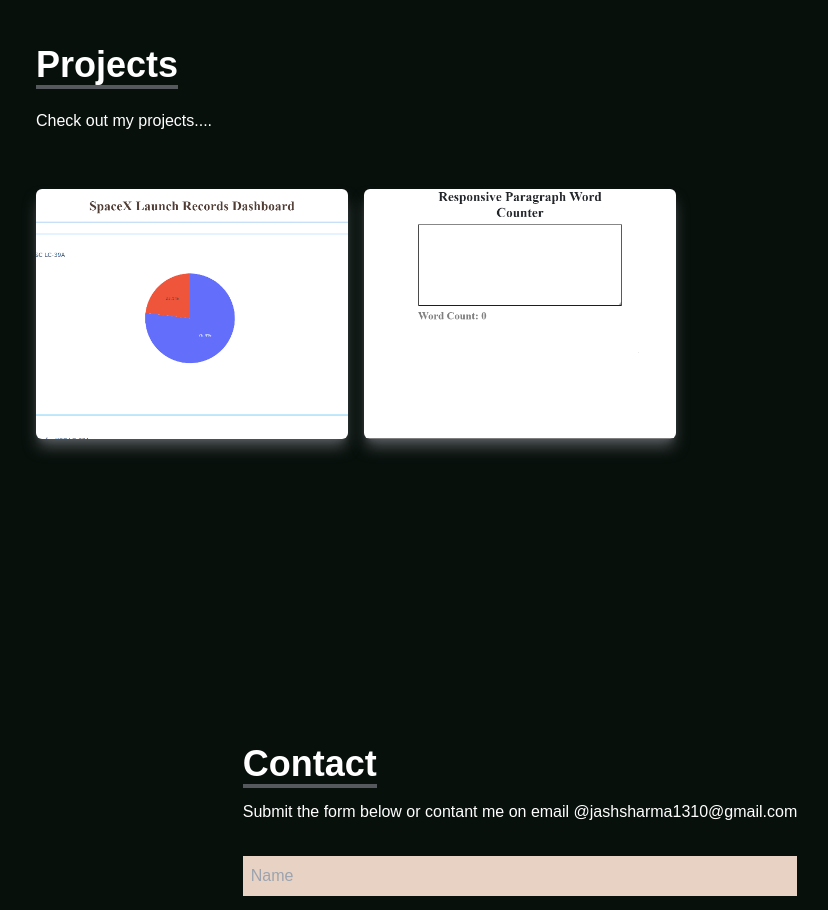
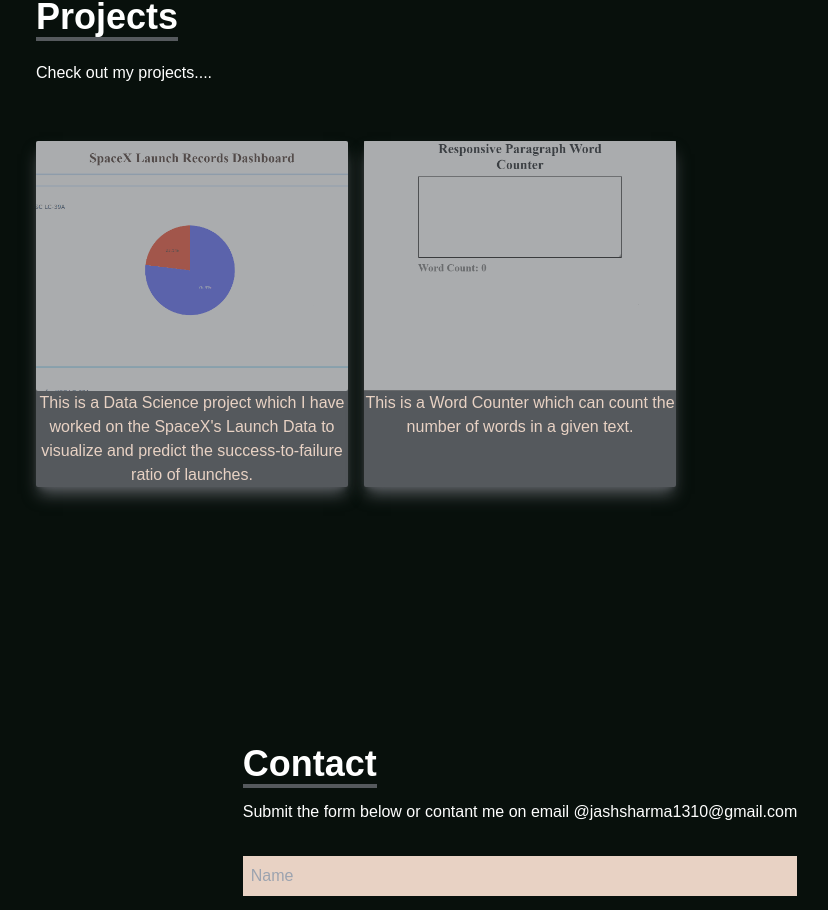
Before and after one commit to Jash-Sharma/Portfolio, a React (Create React App) app: page / in a window 1280 px wide. Shown: the part 2558-3468 px from the top of the page, without its empty margins (120-948 px from the left). Built offline with nearby package versions, Linux system fonts and the light colour scheme.

Commit message:
updating new dev files

```diff
--- a/src/components/Project.jsx
+++ b/src/components/Project.jsx
@@ -41,9 +41,10 @@ const Project = () => {
               </div>
             </div>
           </div> */}
+          <div className="shadow-lg shadow-[#55595d] bg-[#55595d] rounded-sm container justify-center text-center items-center">
             <div
               style={{ backgroundImage: `url(${dashboard})` }}
-            className="shadow-lg shadow-[#55595d] group container rounded-md flex justify-center items-center mx-auto content-div"
+              className=" group container flex justify-center rounded-sm opacity-50 items-center mx-auto content-div"
             >
               {/* Hover effects */}
               <div className="opacity-0 group-hover:opacity-100">
@@ -70,9 +71,16 @@ const Project = () => {
                 </div>
               </div>
             </div>
+            <div className="text-l text-[#e8d2c4] ">
+              This is a Data Science project which I have worked on the SpaceX's
+              Launch Data to visualize and predict the success-to-failure ratio
+              of launches.
+            </div>
+          </div>
+          <div className="shadow-lg shadow-[#55595d] bg-[#55595d] rounded-sm container justify-center text-center items-center">
             <div
               style={{ backgroundImage: `url(${wordcounter})` }}
-            className="shadow-lg shadow-[#55595d] group container rounded-md flex justify-center items-center mx-auto content-div"
+              className="group container  flex justify-center opacity-50 items-center mx-auto content-div"
             >
               {/* Hover effects */}
               <div className="opacity-0 group-hover:opacity-100">
@@ -99,6 +107,11 @@ const Project = () => {
                 </div>
               </div>
             </div>
+            <div className="text-l text-[#e8d2c4] ">
+              This is a Word Counter which can count the number of words in a
+              given text.
+            </div>
+          </div>
         </div>
       </div>
     </div>
--- a/src/index.css
+++ b/src/index.css
@@ -26,6 +26,6 @@ li {
     background-image: linear-gradient(
         to right,
         #7e848b,
-        #acb4bd
+        #7e848b
     ) !important;
 }
```
Lines whose indentation alone changed are shown as unchanged.
